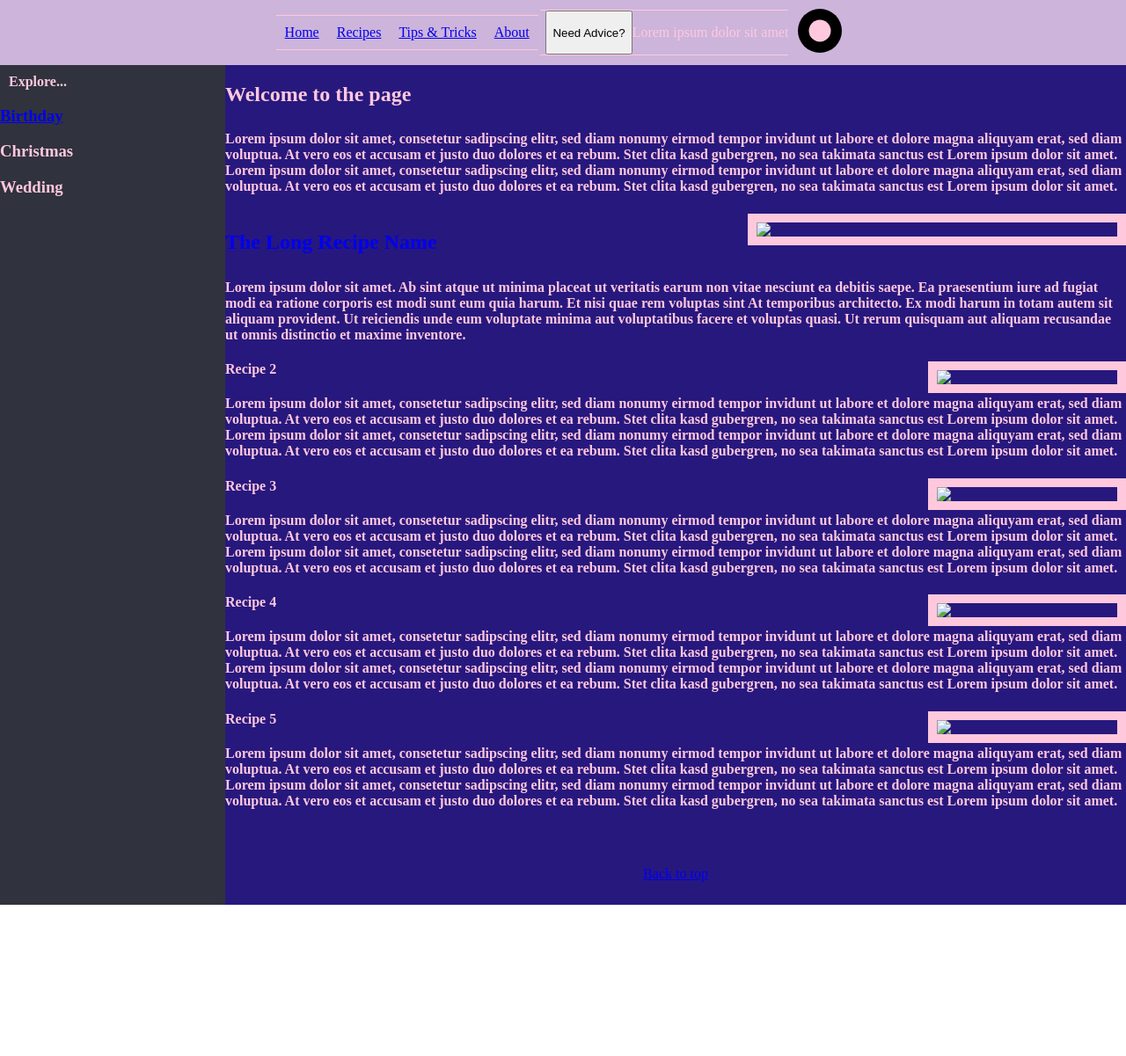
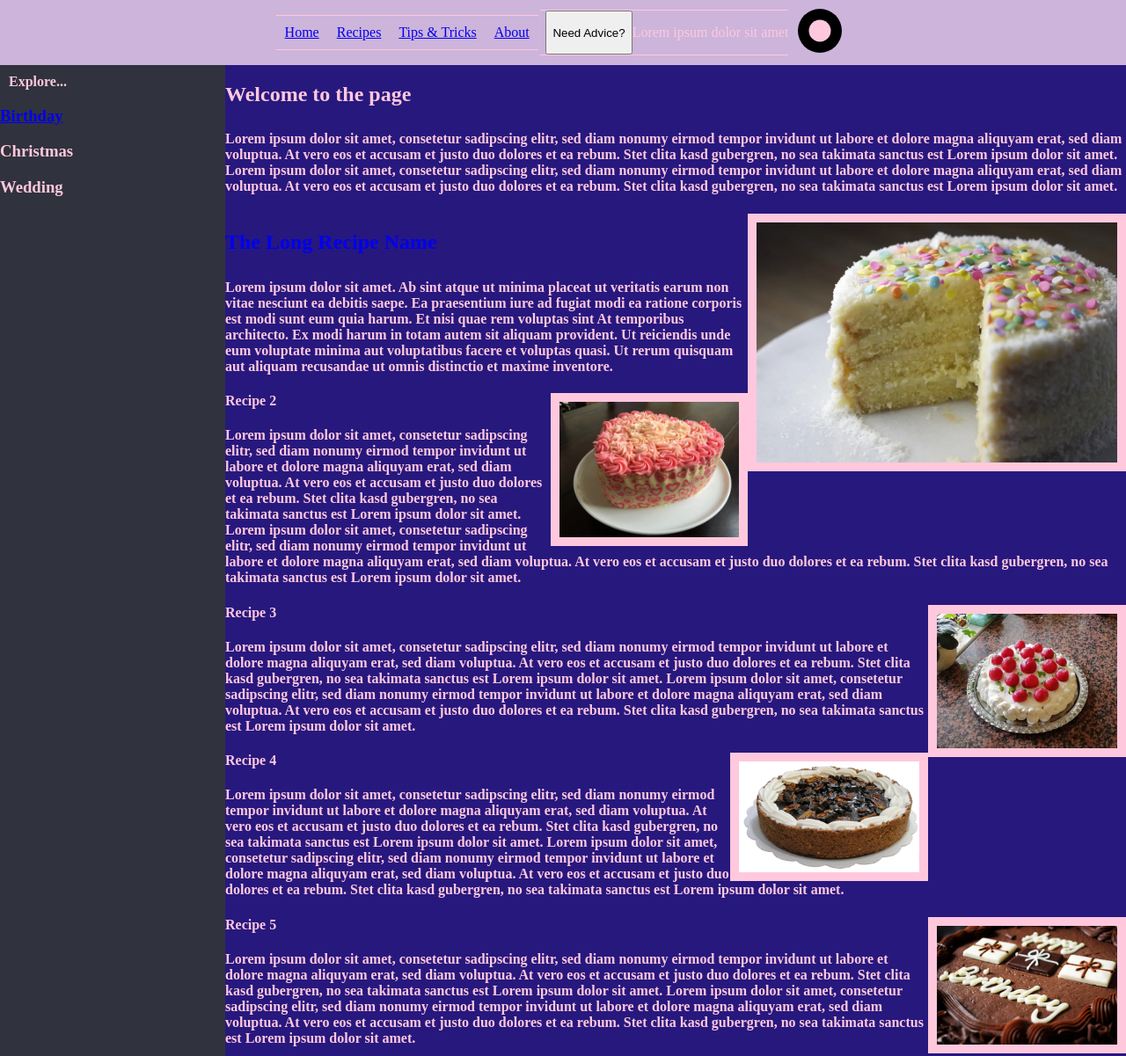
Before and after one commit to 40601835/40601835.github.io, a plain HTML site: page darkhome.html in a window 1280 px wide. Shown: the top 1201 px of the page at 88% size. Before the commit the page ends 1029 px from the top, so only its background shows below. Drawn offline with Linux system fonts and the light colour scheme.

Commit message:
Add files via upload
Updated site

```diff
--- a/darkhome.html
+++ b/darkhome.html
@@ -35,18 +35,18 @@
 				<br><br><br>
 				<h4>Lorem ipsum dolor sit amet, consetetur sadipscing elitr, sed diam nonumy eirmod tempor invidunt ut labore et dolore magna aliquyam erat, sed diam voluptua. At vero eos et accusam et justo duo dolores et ea rebum. Stet clita kasd gubergren, no sea takimata sanctus est Lorem ipsum dolor sit amet. Lorem ipsum dolor sit amet, consetetur sadipscing elitr, sed diam nonumy eirmod tempor invidunt ut labore et dolore magna aliquyam erat, sed diam voluptua. At vero eos et accusam et justo duo dolores et ea rebum. Stet clita kasd gubergren, no sea takimata sanctus est Lorem ipsum dolor sit amet.</h4>
 				<a href="darkrecipe1.html"><h2>The Long Recipe Name</h2></a>
-				<img src="Images/cake.png" width="40%"><br><br><br>
+				<img src="cake.png" width="40%"><br><br><br>
 				<h4>Lorem ipsum dolor sit amet. Ab sint atque ut minima placeat ut veritatis earum non vitae nesciunt ea debitis saepe. Ea praesentium iure ad fugiat modi ea ratione corporis est modi sunt eum quia harum. Et nisi quae rem voluptas sint At temporibus architecto. Ex modi harum in totam autem sit aliquam provident. Ut reiciendis unde eum voluptate minima aut voluptatibus facere et voluptas quasi. Ut rerum quisquam aut aliquam recusandae ut omnis distinctio et maxime inventore.</h4>
 				<div class="team">
 					<div class="member">
-					<div class="post-thumb"><img src="Images/cake2.png" width="20%"></div>
+					<div class="post-thumb"><img src="cake2.png" width="20%"></div>
 					<div class="post-content">
 						<h4 class="post-title">Recipe 2</h4>
 						<h4>Lorem ipsum dolor sit amet, consetetur sadipscing elitr, sed diam nonumy eirmod tempor invidunt ut labore et dolore magna aliquyam erat, sed diam voluptua. At vero eos et accusam et justo duo dolores et ea rebum. Stet clita kasd gubergren, no sea takimata sanctus est Lorem ipsum dolor sit amet. Lorem ipsum dolor sit amet, consetetur sadipscing elitr, sed diam nonumy eirmod tempor invidunt ut labore et dolore magna aliquyam erat, sed diam voluptua. At vero eos et accusam et justo duo dolores et ea rebum. Stet clita kasd gubergren, no sea takimata sanctus est Lorem ipsum dolor sit amet.</h4>
 					</div>
 				</div>
 				<div class="member">
-					<div class="post-thumb"><img src="Images/cake3.png" width="20%"></div>
+					<div class="post-thumb"><img src="cake3.png" width="20%"></div>
 					<div class="post-content">
 						<h4 class="post-title">Recipe 3</h4>
 						<h4>Lorem ipsum dolor sit amet, consetetur sadipscing elitr, sed diam nonumy eirmod tempor invidunt ut labore et dolore magna aliquyam erat, sed diam voluptua. At vero eos et accusam et justo duo dolores et ea rebum. Stet clita kasd gubergren, no sea takimata sanctus est Lorem ipsum dolor sit amet. Lorem ipsum dolor sit amet, consetetur sadipscing elitr, sed diam nonumy eirmod tempor invidunt ut labore et dolore magna aliquyam erat, sed diam voluptua. At vero eos et accusam et justo duo dolores et ea rebum. Stet clita kasd gubergren, no sea takimata sanctus est Lorem ipsum dolor sit amet.</h4>
@@ -54,7 +54,7 @@
 				</div>
 				<div class="member">
 					<div class="post-thumb">
-						<img src="Images/cake4.png" width="20%">
+						<img src="cake4.png" width="20%">
 					</div>
 					<div class="post-content">
 						<h4 class="post-title">Recipe 4</h4>
@@ -63,7 +63,7 @@
 				</div>
 				<div class="member">
 					<div class="post-thumb">
-						<img src="Images/cake5.png" width="20%">
+						<img src="cake5.png" width="20%">
 					</div>
 					<div class="post-content">
 						<h4 class="post-title">Recipe 5</h4>
```
Also changed, not shown: darkrecipe1.html (+1 -1 lines), darkrecipes.html (+4 -4 lines), home.html (+5 -5 lines), recipe1.html (+1 -1 lines), recipes.html (+4 -4 lines).
